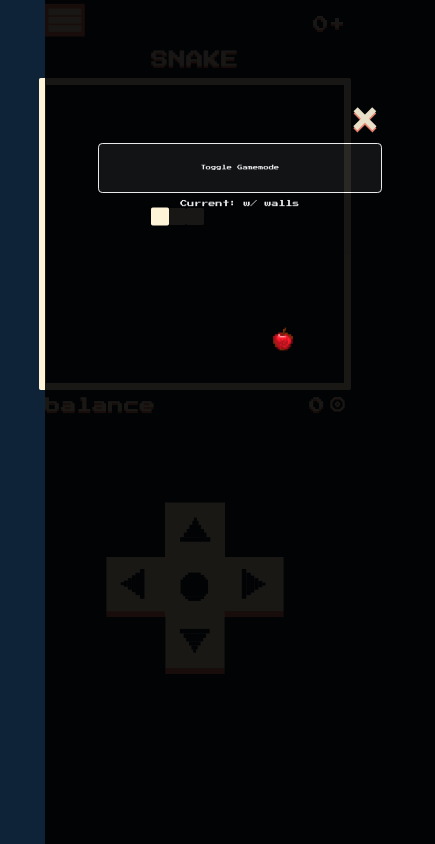
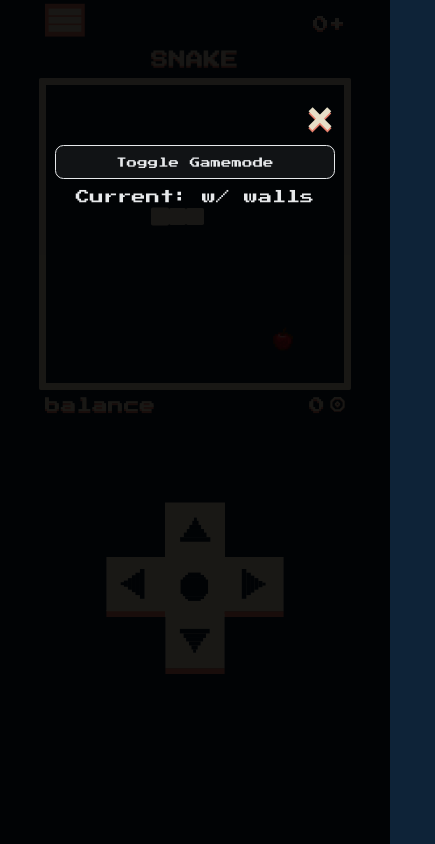
Before and after one commit to digmen/snake, a React (Vite) app: page / in a window 390 px wide. Both pictures are taken after a click on the button 65 px from the left and 20 px from the top of the page. Shown: the whole page, 435 px wide, since content can reach past the window. Built offline with nearby package versions, Linux system fonts and the light colour scheme.

Commit message:
fdfgdfwwwewwswsddddsaaswssadds

```diff
--- a/src/components/App/app.module.css
+++ b/src/components/App/app.module.css
@@ -101,7 +101,6 @@
 	border-radius: 0.8em;
 	margin: 0.5em;
 	outline: none;
-	height: 50px;
 }
 
 .changemode button:hover {
@@ -349,4 +348,32 @@
 	.control {
 		display: block;
 	}
+
+	.changemode {
+		width: 100%;
+		text-align: center;
+		display: flex;
+		flex-direction: column;
+		gap: 5px;
+	}
+
+	.changemode button {
+		padding: 1em 2em;
+		font-size: 3em;
+		border: 0.1em solid white;
+		color: white;
+		background-color: #4444;
+		border-radius: 0.8em;
+		margin: 0.5em;
+		outline: none;
+	}
+
+	.changemode button:hover {
+		background-color: #13131354;
+	}
+
+	.changemode div {
+		font-size: 4em;
+		color: white;
+	}
 }
--- a/src/components/App/index.tsx
+++ b/src/components/App/index.tsx
@@ -23,6 +23,7 @@ function App() {
 	}
 
 	return (
+		<>
 			<div className={styles.main}>
 				<header className={styles.app_header}>
 					<div>
@@ -38,21 +39,7 @@ function App() {
 						<span className={styles.number_score}>{highScore}+</span>
 					</div>
 				</header>
-			{isMenuOpen && (
-				<div className={styles.burger_menu}>
-					<div className={styles.burger_menu_open}>
-						<div onClick={toggleMenu}>
-							<img className={styles.burger_close_btn} src='/close_btn.svg' alt='close modal btn' />
-						</div>
-						<div className={styles.changemode}>
-							<button onClick={() => dispatch(toggleGameMode())}>
-								Toggle Gamemode
-							</button>
-							<div>Current: {showGameMode(mode)}</div>
-						</div>
-					</div>
-				</div>
-			)}
+
 				<div className={styles.app_lol}>
 					<div className={styles.app_ha}>
 						<span className={styles.logo_title}>SNAKE</span>
@@ -76,6 +63,22 @@ function App() {
 					<Controller />
 				</div>
 			</div>
+			{isMenuOpen && (
+				<div className={styles.burger_menu}>
+					<div className={styles.burger_menu_open}>
+						<div onClick={toggleMenu}>
+							<img className={styles.burger_close_btn} src='/close_btn.svg' alt='close modal btn' />
+						</div>
+						<div className={styles.changemode}>
+							<button onClick={() => dispatch(toggleGameMode())}>
+								Toggle Gamemode
+							</button>
+							<div>Current: {showGameMode(mode)}</div>
+						</div>
+					</div>
+				</div>
+			)}
+		</>
 	)
 }
 
```
Lines whose indentation alone changed are shown as unchanged.
